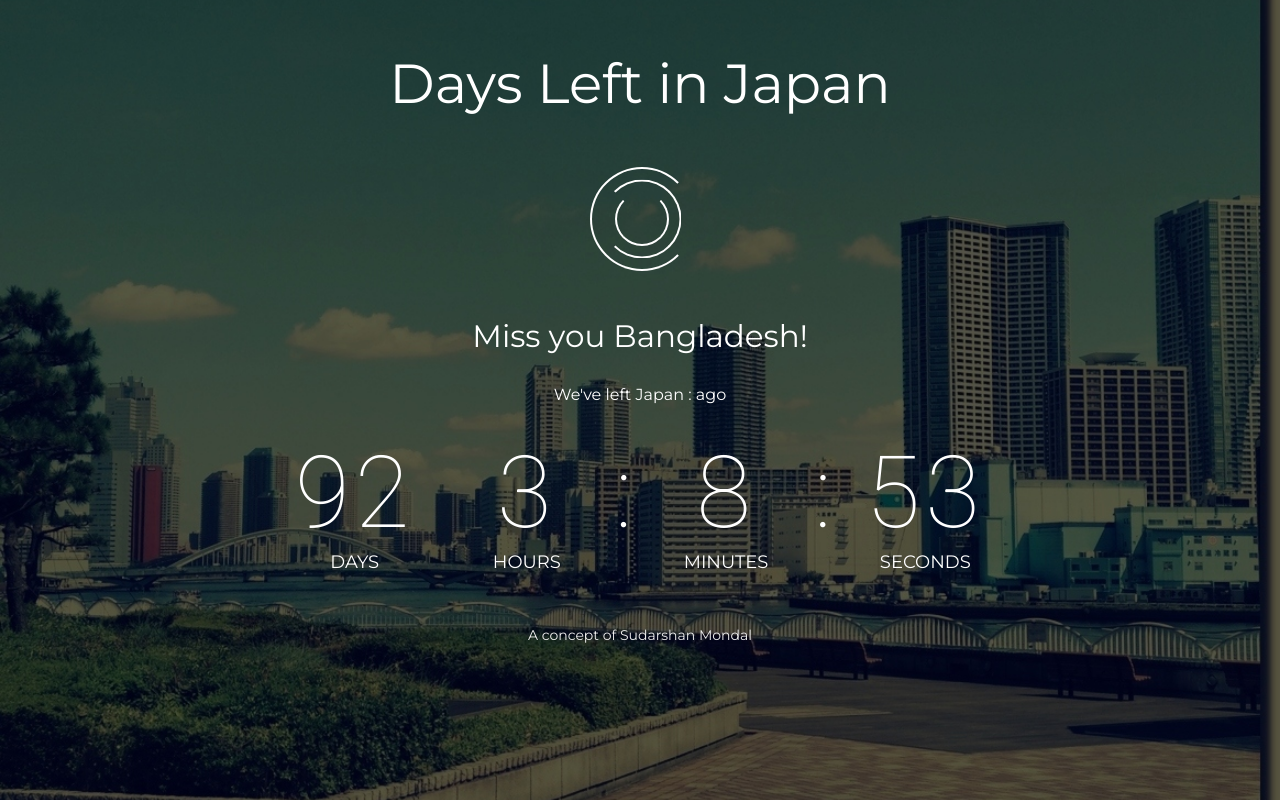
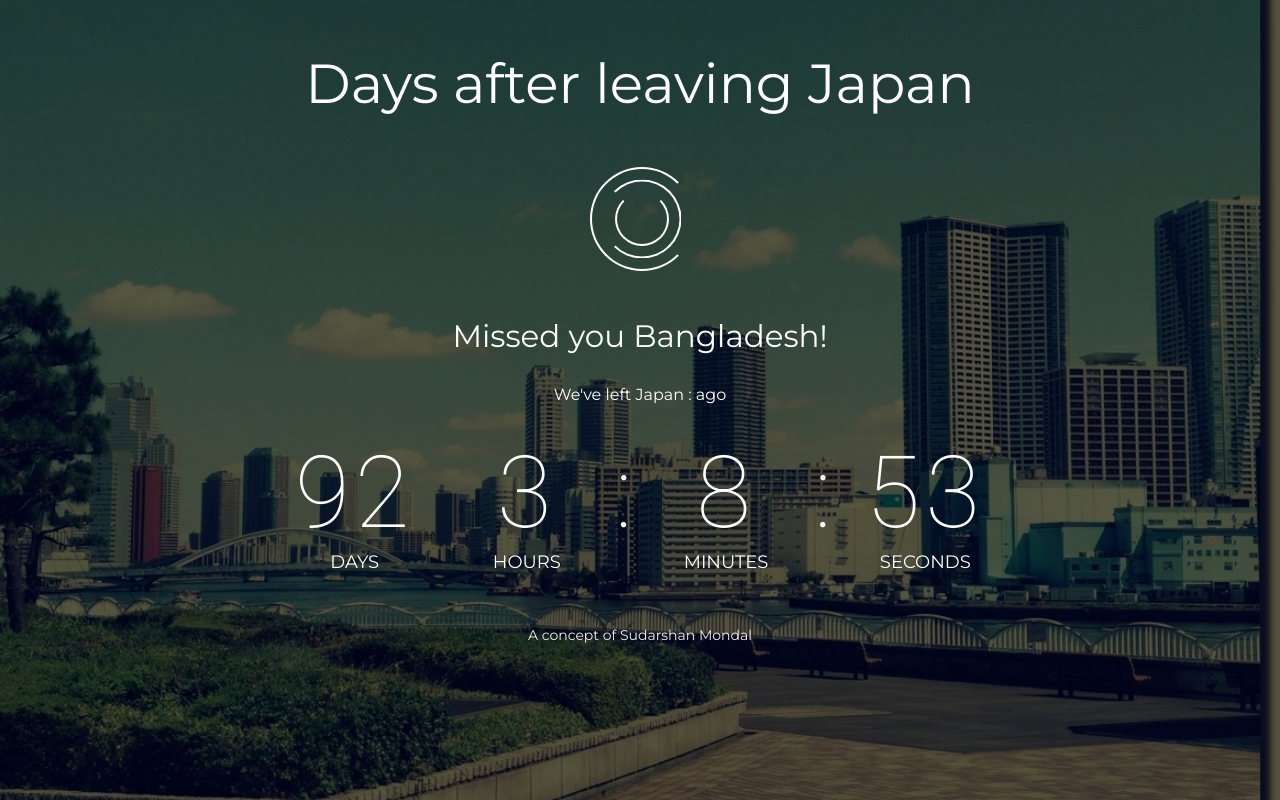
Before and after one commit to sudarshaana/90daysinjapan, a plain HTML site: page index.html in a window 1280 px wide. Drawn offline with Linux system fonts and the light colour scheme.

```diff
--- a/index.html
+++ b/index.html
@@ -30,14 +30,14 @@
 <body>
 
     <div class="container">
-        <h1>Days Left in Japan</h1>
+        <h1>Days after leaving Japan</h1>
         <div class="clear-loading spinner">
             <span></span>
         </div>
     </div>
 
     <div class="wrapper">
-        <h2>Miss you Bangladesh!</h2>
+        <h2>Missed you Bangladesh!</h2>
         <h3>We've left Japan <span class="sub-message">:</span> ago</h3>
 
         <div class="clock">
```
